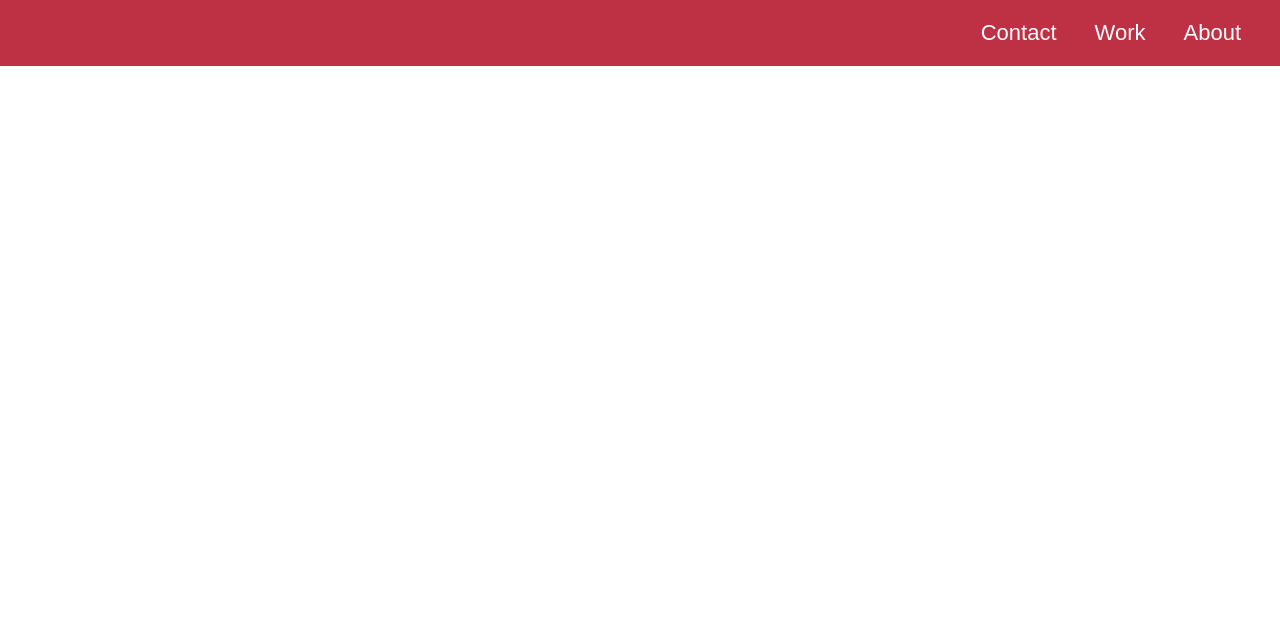
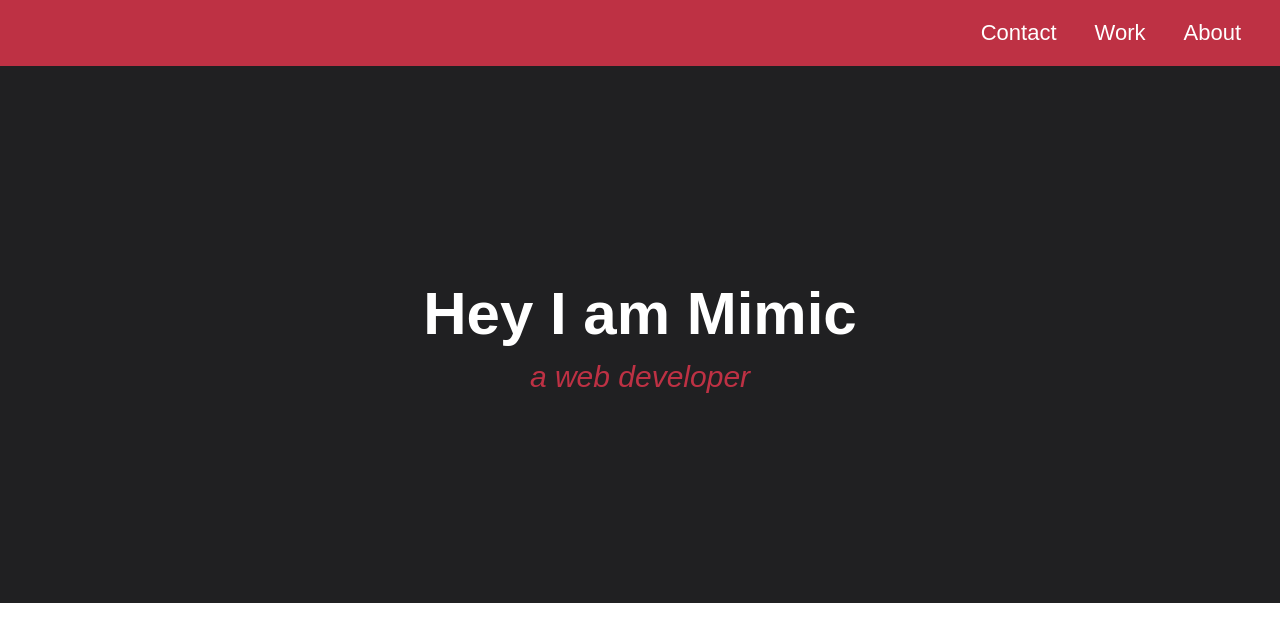
Before and after one commit to iswasohaib/html-css-project, a plain HTML site: page index.html in a window 1280 px wide. Drawn offline with Linux system fonts and the light colour scheme.

Commit message:
main intro section created

```diff
--- a/index.html
+++ b/index.html
@@ -16,5 +16,11 @@
         </ul>
       </div>
     </div>
+    <div class="main-section">
+      <div id="introduction">
+        <h1>Hey I am Mimic</h1>
+        <h3>a web developer</h3>
+      </div>
+    </div>
   </body>
 </html>
--- a/style.css
+++ b/style.css
@@ -28,3 +28,29 @@
 #nav-menu li:hover {
   background-color: #45567d;
 }
+.main-section {
+  height: 537px;
+  width: auto;
+  display: flex;
+  flex-direction: column;
+  justify-content: center;
+  align-content: center;
+  background-color: #202022;
+}
+#introduction h1 {
+  text-align: center;
+  color: white;
+  font-family: sans-serif;
+  font-size: 60px;
+  font-weight: 700;
+  line-height: 84px;
+}
+#introduction h3 {
+  text-align: center;
+  color: #be3144;
+  font-family: sans-serif;
+  font-size: 30px;
+  line-height: 42px;
+  font-weight: 200;
+  font-style: italic;
+}
```
